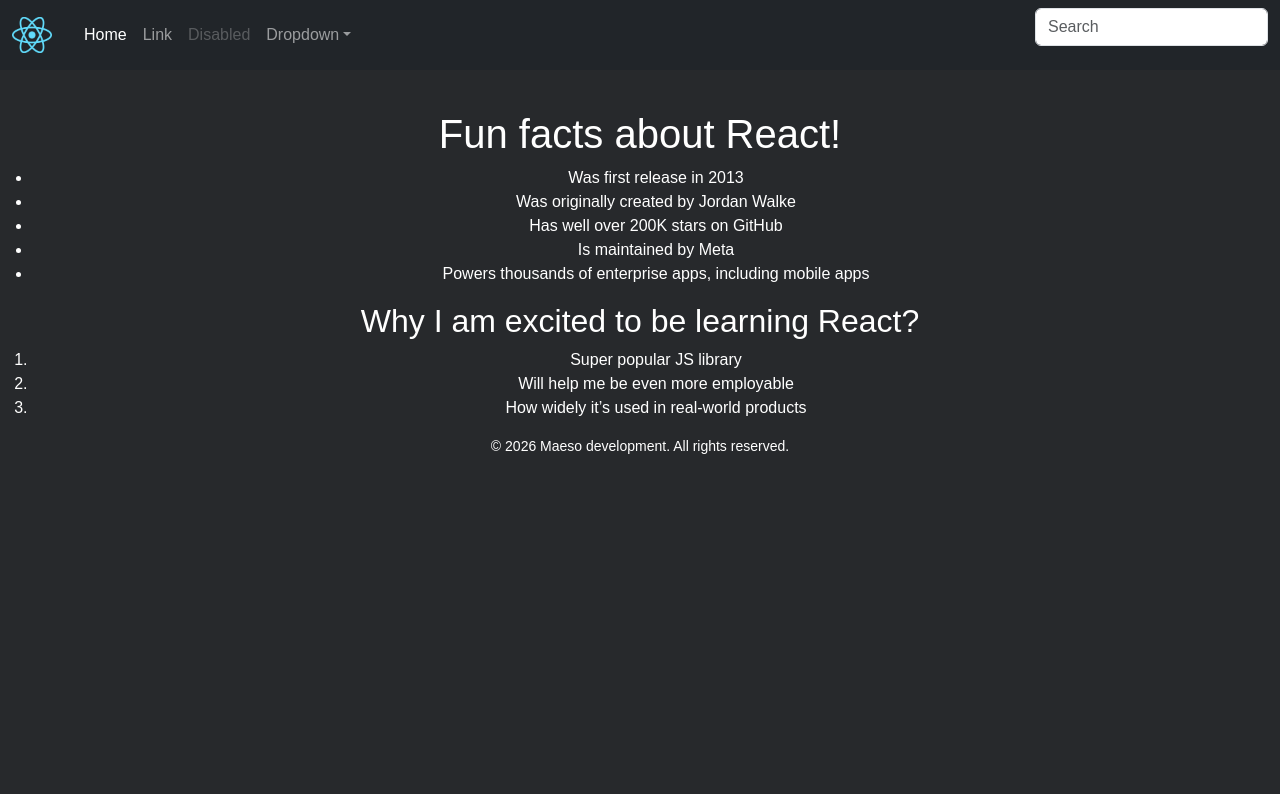
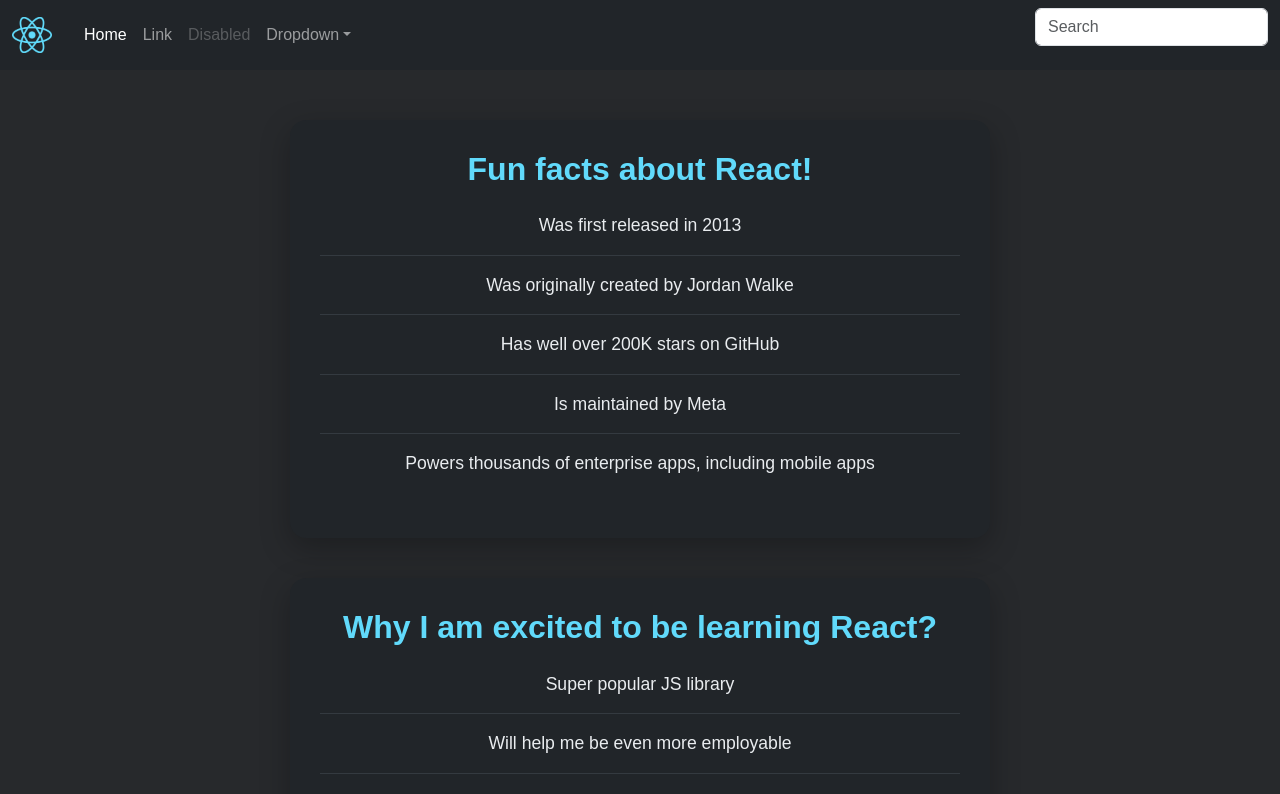
Before and after one commit to gemmaadev/it-sprint4-first-react-code, a React (Vite) app: page / in a window 1280 px wide. Shown: the top 794 px of the page. Built offline with nearby package versions, Linux system fonts and the light colour scheme.

Commit message:
feat(static-pages): styling with classes

```diff
--- a/src/index.css
+++ b/src/index.css
@@ -3,8 +3,106 @@
   background: #27292c;
   color: white;
   text-align: center;
+  padding: 0;
 }
 
-h1 {
-  margin-top: 40px;
+.page-layout {
+  display: flex;
+  flex-direction: column;
+  min-height: 100vh;
+  gap: 30px;
 }
+
+.main-container {
+  flex-grow: 1;
+  display: flex;
+  flex-direction: column;
+  gap: 30px;
+  width: 100%;
+  padding: 0 16px;
+  box-sizing: border-box;
+}
+
+.content-card {
+  background-color: #212529;
+  padding: 20px;
+  border-radius: 16px;
+  box-shadow: 0 10px 30px rgba(0, 0, 0, 0.25);
+  text-align: center;
+  width: 100%;
+}
+
+.card-title-react {
+  color: #61dafb;
+  font-size: 1.6rem;
+  font-weight: 700;
+}
+
+.facts-list {
+  list-style: none;
+  padding: 0;
+}
+
+.facts-list li {
+  font-size: 1rem;
+  padding: 12px 0;
+  border-bottom: 1px solid #343a40;
+  color: #e9ecef;
+}
+
+.facts-list li:last-child {
+  border-bottom: none;
+}
+
+.facts-list.ordered {
+  list-style-type: decimal;
+  padding-left: 20px;
+}
+
+.main-footer {
+  background-color: #212529;
+  text-align: center;
+  padding: 20px;
+  border-top: 1px solid #343a40;
+  display: flex;
+  flex-direction: column;
+  gap: 4px;
+}
+
+.main-footer small {
+  color: #adb5bd;
+  font-size: 0.85rem;
+}
+
+.main-footer .footer-sub {
+  color: #6c757d;
+  font-size: 0.75rem;
+}
+
+/* --- MEDIA QUERY (TABLET / PC)--- */
+@media (min-width: 768px) {
+  .page-layout {
+    gap: 50px;
+  }
+
+  .main-container {
+    max-width: 700px;
+    width: 100%;
+    align-self: center;
+    gap: 40px;
+    padding: 0;
+  }
+
+  .content-card {
+    padding: 30px;
+  }
+
+  .card-title-react {
+    font-size: 2rem;
+  }
+
+  .facts-list li {
+    font-size: 1.1rem;
+    padding: 16px 0;
+  }
+}
--- a/src/main.tsx
+++ b/src/main.tsx
@@ -5,10 +5,10 @@
 
 export function MainContent() {
   return (
-    <main>
-      <h1>Fun facts about React!</h1>
-      <ul>
-        <li>Was first release in 2013</li>
+    <main className="content-card">
+      <h1 className="card-title-react">Fun facts about React!</h1>
+      <ul className="facts-list">
+        <li>Was first released in 2013</li>
         <li>Was originally created by Jordan Walke</li>
         <li>Has well over 200K stars on GitHub</li>
         <li>Is maintained by Meta</li>
@@ -20,9 +20,11 @@
 
 export function SecondaryContent() {
   return (
-    <section>
-      <h2>Why I am excited to be learning React?</h2>
-      <ol>
+    <section className="content-card">
+      <h2 className="card-title-react">
+        Why I am excited to be learning React?
+      </h2>
+      <ol className="facts-list">
         <li>Super popular JS library</li>
         <li>Will help me be even more employable</li>
         <li>How widely it’s used in real-world products</li>
@@ -33,20 +35,23 @@
 
 export function Footer() {
   return (
-    <footer>
+    <footer className="main-footer">
       <small>© 2026 Maeso development. All rights reserved.</small>
+      <small className="footer-sub">Built with React</small>
     </footer>
   );
 }
 
 export function Page() {
   return (
-    <>
+    <div className="page-layout">
       <MyAwesomeNavbar />
-      <MainContent />
-      <SecondaryContent />
+      <div className="main-container">
+        <MainContent />
+        <SecondaryContent />
+      </div>
       <Footer />
-    </>
+    </div>
   );
 }
 
```
Also changed, not shown: index.html (+0 -46 lines).
